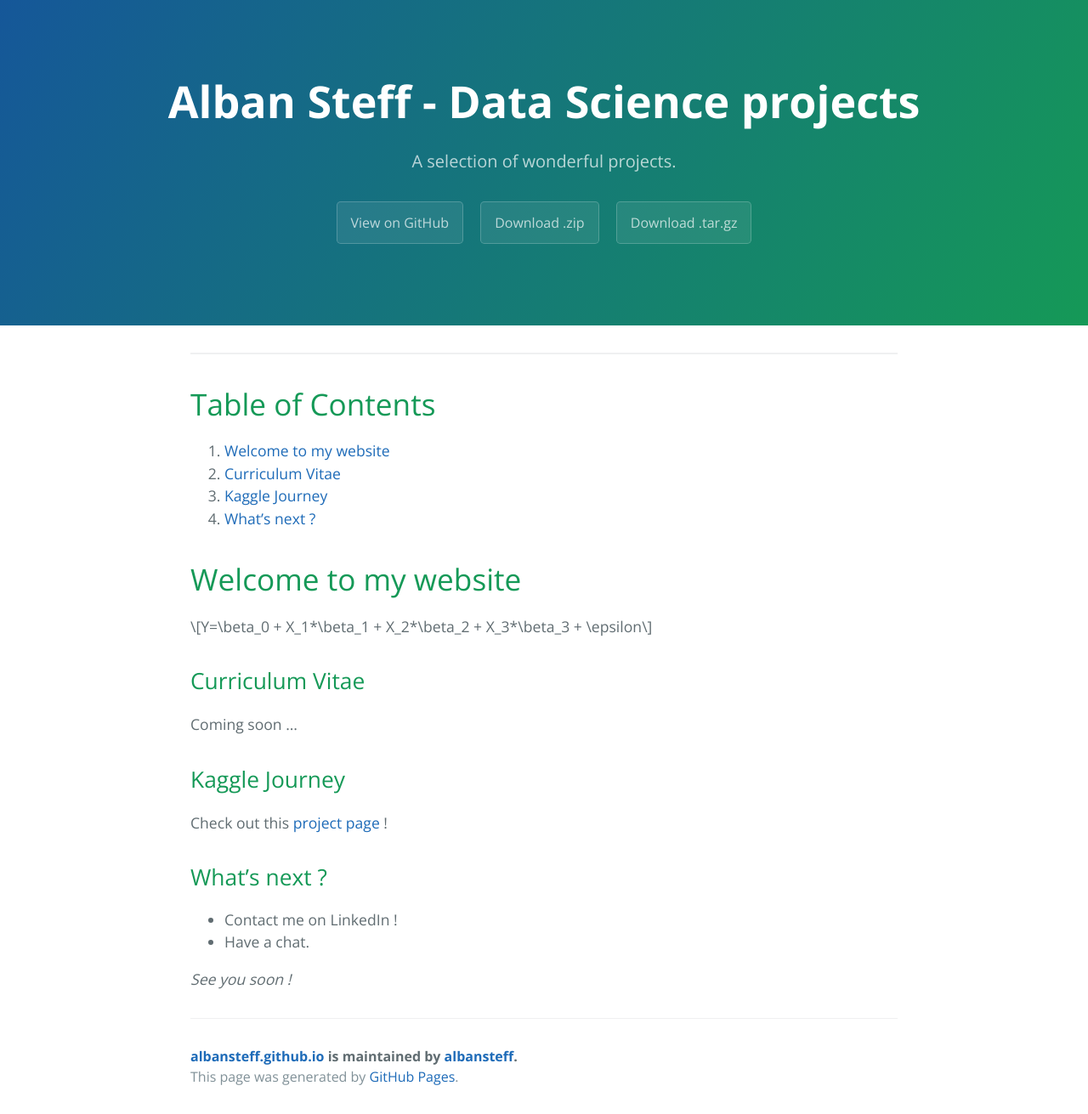
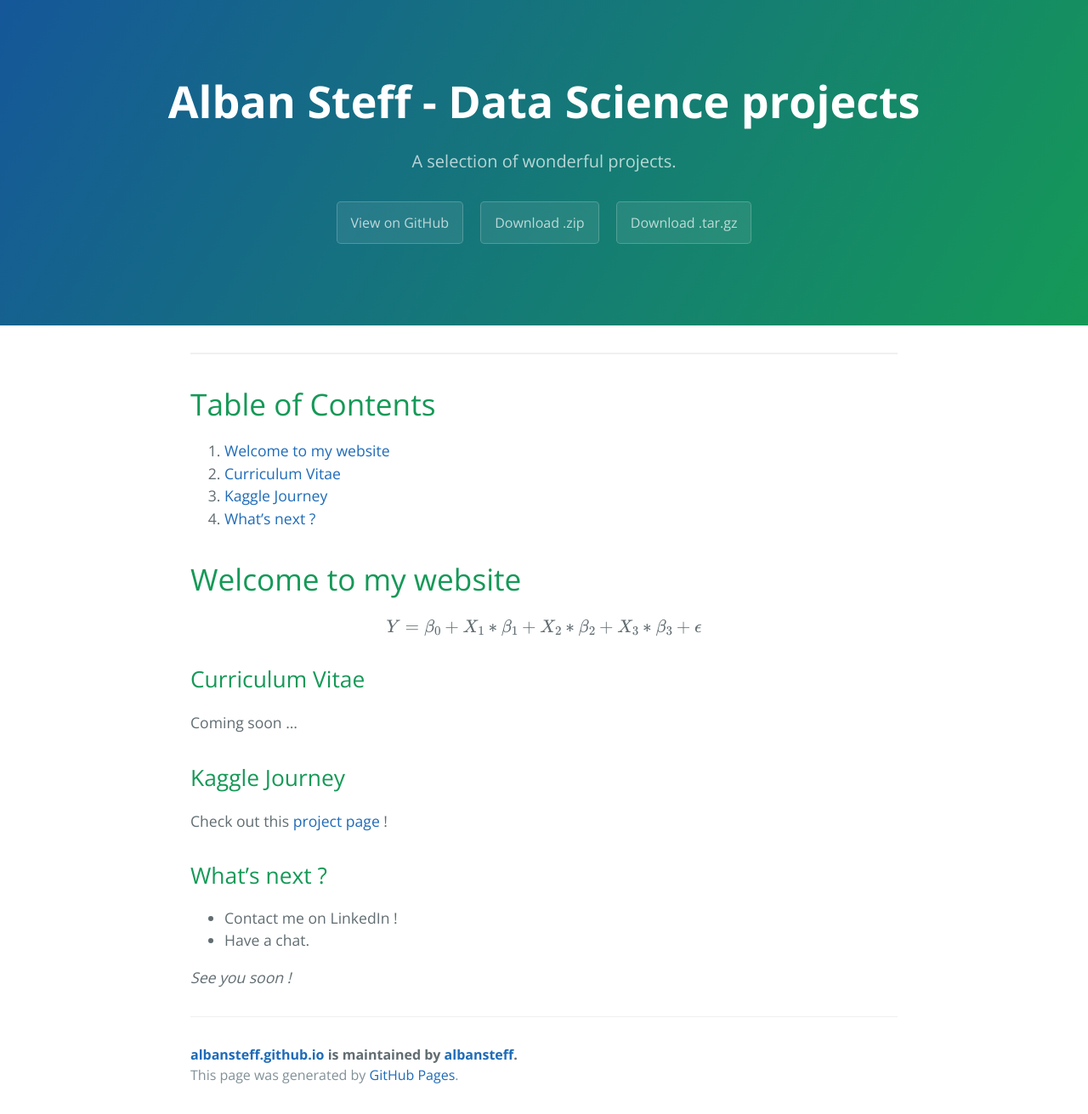
Before and after one commit to albansteff/albansteff.github.io, a Jekyll site: the page built from index.md, in a window 1280 px wide. Shown: the whole page at 85% size. Built offline with Jekyll 4.4.1, drawn with Linux system fonts in a browser that asks for light colours; our own code applies the rules of GitHub Pages for plain Markdown files; part of the change alters nothing that is shown.

```diff
--- a/_includes/head-custom.html
+++ b/_includes/head-custom.html
@@ -1,9 +1 @@
-<!-- start custom head snippets, customize with your own _includes/head-custom.html file -->
-
-<!-- Setup Google Analytics -->
-{% include head-custom-google-analytics.html %}
-
-<!-- You can set your favicon here -->
-<!-- link rel="shortcut icon" type="image/x-icon" href="{{ '/favicon.ico' | relative_url }}" -->
-
-<!-- end custom head snippets -->
+<script id="MathJax-script" async src="https://cdn.jsdelivr.net/npm/mathjax@3/es5/tex-mml-chtml.js"></script>
```
